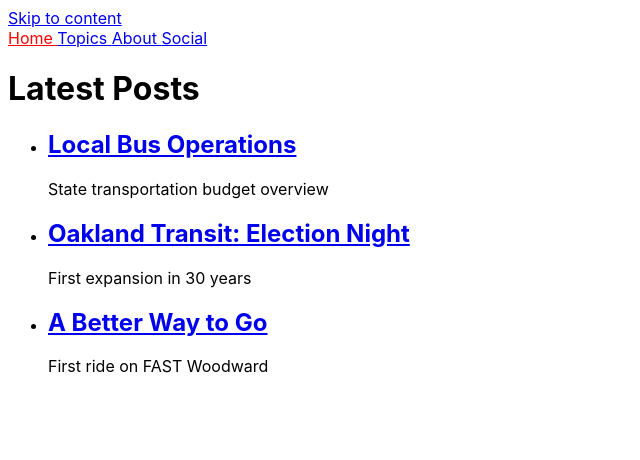
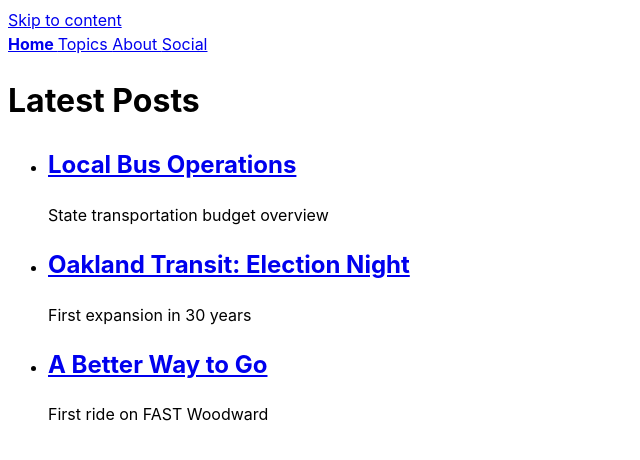
Before and after one commit to CR96/blog, a Jekyll site: the page built from index.html, in a window 1280 px wide. Shown: the top 460 px of the page, without its empty margins (0-640 px from the left). Built offline with Jekyll 4.4.1, drawn with Linux system fonts in a browser that asks for light colours.

Commit message:
Accessibility fixes

```diff
--- a/_includes/navigation.html
+++ b/_includes/navigation.html
@@ -1,5 +1,5 @@
-<a href="#content">Skip to content</a>
-<nav>
+<a href="#main">Skip to content</a>
+<nav aria-label="main navigation">
     {% for item in site.data.navigation %}
       <a href="{{ item.link }}" {% if page.url == item.link %}class="current"{% endif %}>
         {{ item.name }}
--- a/_layouts/default.html
+++ b/_layouts/default.html
@@ -8,8 +8,8 @@
   </head>
   <body>
     {% include navigation.html %}
-    <div id="content">
+    <main id="main">
       {{ content }}
-    </div>
+    </main>
   </body>
 </html>
--- a/_layouts/post.html
+++ b/_layouts/post.html
@@ -8,7 +8,7 @@
   </head>
   <body>
     {% include navigation.html %}
-    <div id="content">
+    <main id="main">
       <h1>{{ page.title }}</h1>
 
       <p>
@@ -21,6 +21,6 @@
 
       {{ content }}
 
-    </div>
+    </main>
   </body>
 </html>
--- a/_layouts/topic.html
+++ b/_layouts/topic.html
@@ -8,7 +8,7 @@
   </head>
   <body>
     {% include navigation.html %}
-    <div id="content">
+    <main id="main">
       <h1>{{ page.name }}</h1>
 
       {{ content }}
@@ -20,6 +20,6 @@
           <li><a href="{{ post.url }}">{{ post.title }}</a></li>
         {% endfor %}
       </ul>
-    </div>
+    </main>
   </body>
 </html>
--- a/_sass/base.scss
+++ b/_sass/base.scss
@@ -6,8 +6,9 @@ body {
   background: $backgroundColor;
   color: $bodyColor;
   font-family: $bodyFont;
+  line-height: 1.5;
 }
 
 .current {
-  color: red;
+  font-weight: bold;
 }
```
